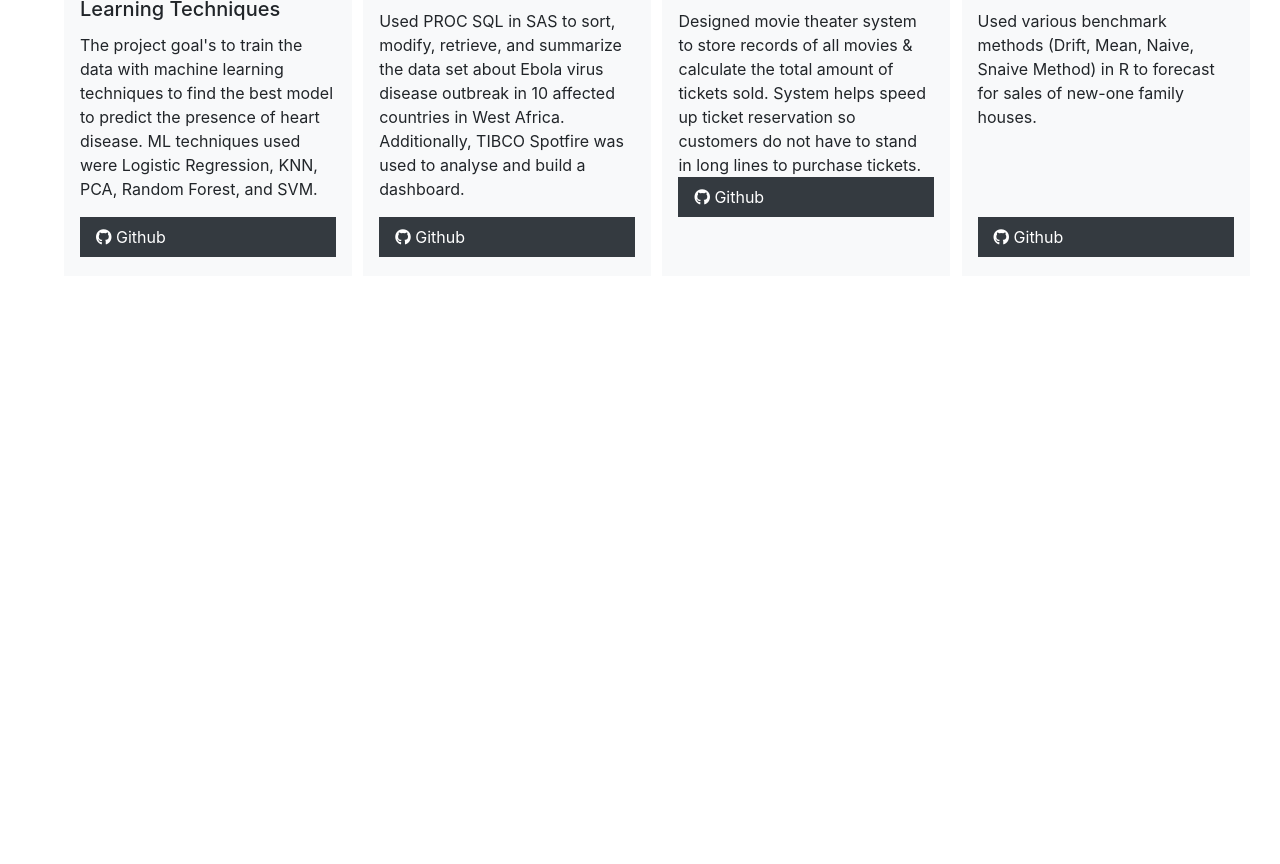
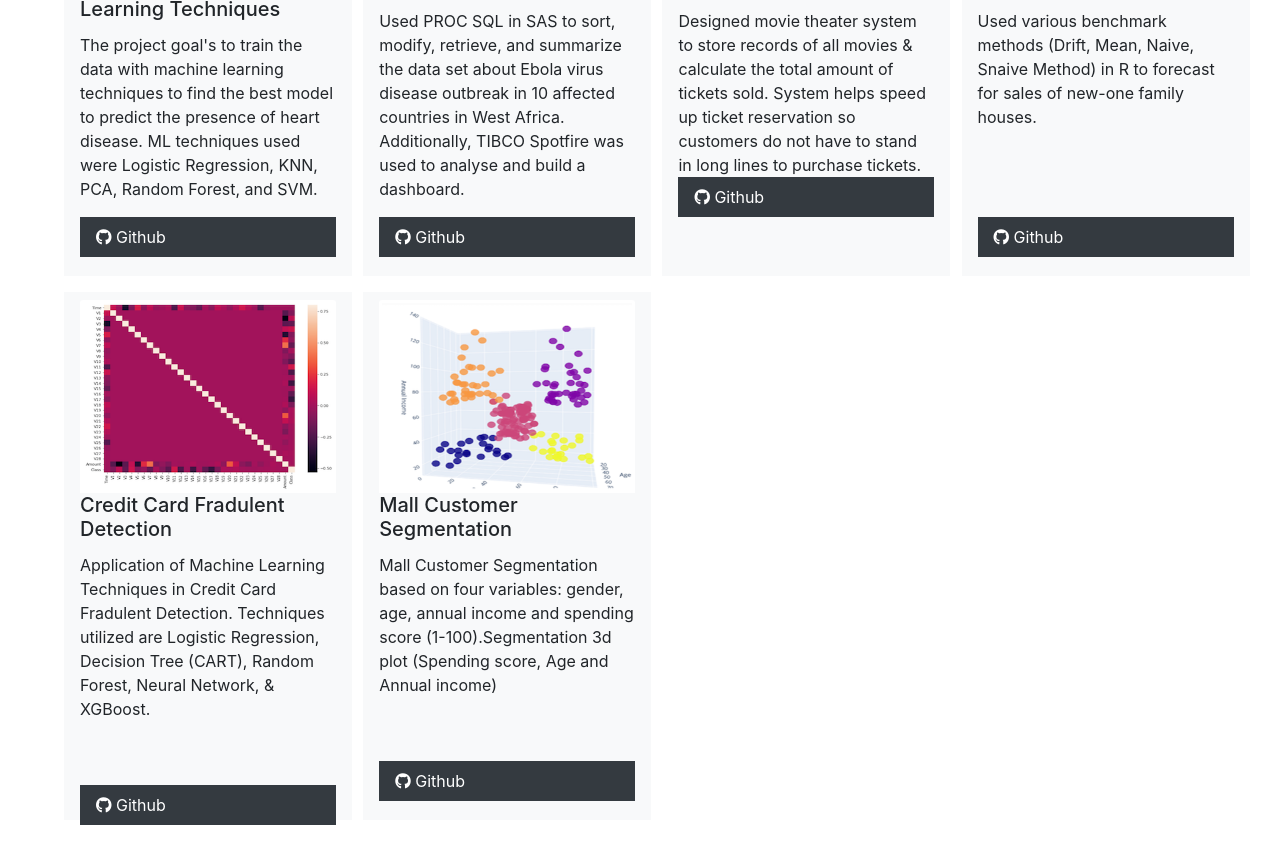
Before and after one commit to meeyoonchoo/meeyoonchoo.github.io, a website: page work.html in a window 1280 px wide. Shown: the part 478-1342 px from the top of the page. Before the commit the page ends 822 px from the top, so only its background shows below. Drawn offline with Linux system fonts and the light colour scheme; files that its build step writes are made by us from their sources.

Commit message:
Add files via upload

```diff
--- a/work.html
+++ b/work.html
@@ -111,6 +111,32 @@
 
           </div>
 
+         <div class="btn-light" style="width: 18rem; height: 33rem;">
+              <img class="card-img-top" src="img/heatmap.PNG" alt="Card image cap">
+              <div class="item">
+                <h5 class="card-title">Credit Card Fradulent Detection <br></h5>
+                <p class="card-text">Application of Machine Learning Techniques in Credit Card Fradulent Detection. Techniques utilized are Logistic Regression, Decision Tree (CART), Random Forest, Neural Network, &amp; XGBoost.</p><br>&nbsp;
+
+                  <a href="https://github.com/meeyoonchoo/Credit-Card-Fradulent-Detection" class="btn-dark">
+                  <i class="fab fa-github"></i> Github
+                </a>
+              </div>
+
+          </div>
+
+
+        <div class="btn-light" style="width: 18rem; height: 33rem;">
+              <img class="card-img-top" src="img/3D_K_Means.PNG" alt="Card image cap">
+              <div class="item">
+                <h5 class="card-title">Mall Customer Segmentation <br></h5>
+                <p class="card-text">Mall Customer Segmentation based on four variables: gender, age, annual income and spending score (1-100).Segmentation 3d plot (Spending score, Age and Annual income)</p><br>&nbsp;
+
+                  <a href="https://github.com/meeyoonchoo/Unsupervised-Learning" class="btn-dark">
+                  <i class="fab fa-github"></i> Github
+                </a>
+              </div>
+
+          </div>
 
    </div>
   </main>
```
Also changed, not shown: about.html (+1 -1 lines), img/3D_K_Means.PNG (added), img/heatmap.PNG (added), img/output_21_0.png (added).
